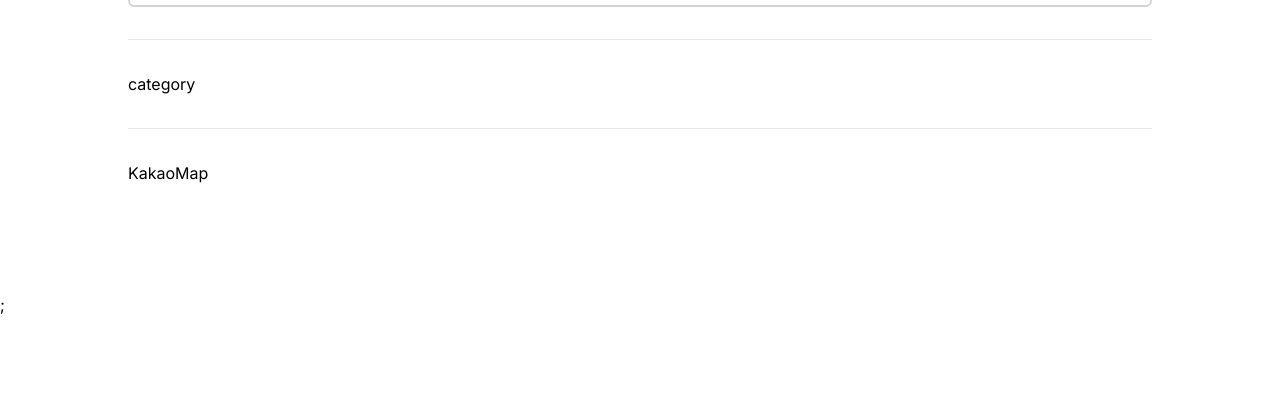
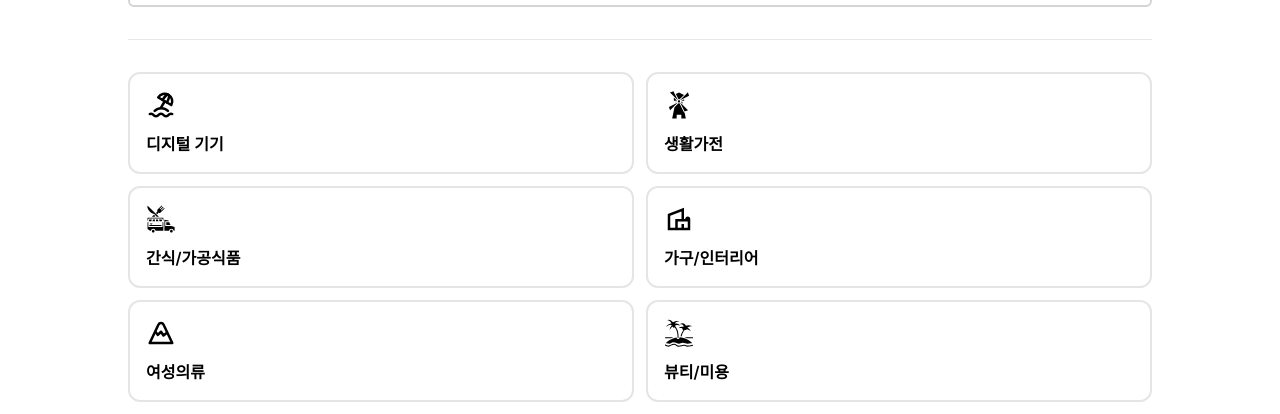
Before and after one commit to soyello/third-try-market-app, a Next.js app: page /products/upload in a window 1280 px wide. Shown: the part 535-949 px from the top of the page. Before the commit the page ends 852 px from the top, so only its background shows below. Built offline with nearby package versions, Linux system fonts and the light colour scheme; no server answers.

Commit message:
Category 컴포넌트 생성하기

```diff
--- a/src/components/ImageUpload.tsx
+++ b/src/components/ImageUpload.tsx
@@ -13,8 +13,6 @@ interface ImageUploadProps {
 
 const ImageUpload = ({ onChange, value }: ImageUploadProps) => {
   const handleUpload = (result: any) => {
-    alert('handleUpload called');
-    console.log('Upload result', result);
     if (result.event === 'success') {
       onChange(result.info.secure_url);
     } else {
--- /dev/null
+++ b/src/components/categories/Categories.tsx
@@ -0,0 +1,52 @@
+import { GiBoatFishing, GiFoodTruck, GiIsland, GiWindmill } from 'react-icons/gi';
+import { MdOutlineVilla } from 'react-icons/md';
+import { TbBeach, TbMountain } from 'react-icons/tb';
+
+export const categories = [
+  {
+    label: '디지털 기기',
+    path: 'digital',
+    icon: TbBeach,
+    description: '디지털기기 카테고리입니다.',
+  },
+  {
+    label: '생활가전',
+    path: 'appliances',
+    icon: GiWindmill,
+    description: '생활가전 카테고리입니다.',
+  },
+  {
+    label: '간식/가공식품',
+    path: 'food',
+    icon: GiFoodTruck,
+    description: '간식/가공식품 카테고리입니다.',
+  },
+  {
+    label: '가구/인터리어',
+    path: 'interial',
+    icon: MdOutlineVilla,
+    description: '가구/인테리어 카테고리입니다.',
+  },
+  {
+    label: '여성의류',
+    path: 'women-clothing',
+    icon: TbMountain,
+    description: '여성의류 카테고리입니다.',
+  },
+  {
+    label: '뷰티/미용',
+    path: 'beuty',
+    icon: GiIsland,
+    description: '뷰티/미용 카테고리입니다.',
+  },
+  {
+    label: '스포츠/레저',
+    path: 'sports',
+    icon: GiBoatFishing,
+    description: '스포츠/레저 카테고리입니다.',
+  },
+];
+const Categories = () => {
+  return <div></div>;
+};
+export default Categories;
--- /dev/null
+++ b/src/components/categories/CategoryBox.tsx
@@ -0,0 +1,7 @@
+import React from 'react';
+
+const CategoryBox = () => {
+  return <div></div>;
+};
+
+export default CategoryBox;
--- /dev/null
+++ b/src/components/categories/CategoryInput.tsx
@@ -0,0 +1,34 @@
+import { IconType } from 'react-icons';
+import React from 'react';
+
+interface CategoryInputProps {
+  icon: IconType;
+  label: string;
+  selected?: boolean;
+  onClick: () => void;
+}
+
+const CategoryInput = ({ icon: Icon, label, selected, onClick }: CategoryInputProps) => {
+  return (
+    <div
+      onClick={() => onClick()}
+      className={`
+      rounded-xl
+      border-2
+      p-4
+      flex
+      flex-col
+      gap-3
+      hover:border-secondary
+      transition
+      cursor-pointer
+      ${selected ? 'border-hover' : 'border-neutral-200'}
+      `}
+    >
+      <Icon size={30} />
+      <div className='font-semibold'>{label}</div>
+    </div>
+  );
+};
+
+export default CategoryInput;
--- a/src/pages/products/upload.tsx
+++ b/src/pages/products/upload.tsx
@@ -3,6 +3,8 @@ import Container from '@/components/Container';
 import Heading from '@/components/Heading';
 import ImageUpload from '@/components/ImageUpload';
 import Input from '@/components/Input';
+import { categories } from '@/components/categories/Categories';
+import CategoryInput from '@/components/categories/CategoryInput';
 import React, { useState } from 'react';
 import { FieldValues, SubmitHandler, useForm } from 'react-hook-form';
 
@@ -29,6 +31,7 @@ const ProductUploadPage = () => {
   });
 
   const imageSrc = watch('imageSrc');
+  const category = watch('category');
 
   const onSubmit: SubmitHandler<FieldValues> = (data) => {};
 
@@ -63,7 +66,18 @@ const ProductUploadPage = () => {
             required
           />
           <hr />
-          <div className='grid grid-cols-1 md:grid-cols-2 gap-3 max-h-[50vh] overflow-y-auto'>category</div>
+          <div className='grid grid-cols-1 md:grid-cols-2 gap-3 max-h-[50vh] overflow-y-auto'>
+            {categories.map((item) => (
+              <div key={item.label} className='col-span-1'>
+                <CategoryInput
+                  onClick={() => setCustomValue('category', item.path)}
+                  selected={category === item.path}
+                  label={item.label}
+                  icon={item.icon}
+                />
+              </div>
+            ))}
+          </div>
           <hr />
           KakaoMap
           <Button label='상품 생성하기' />
```
